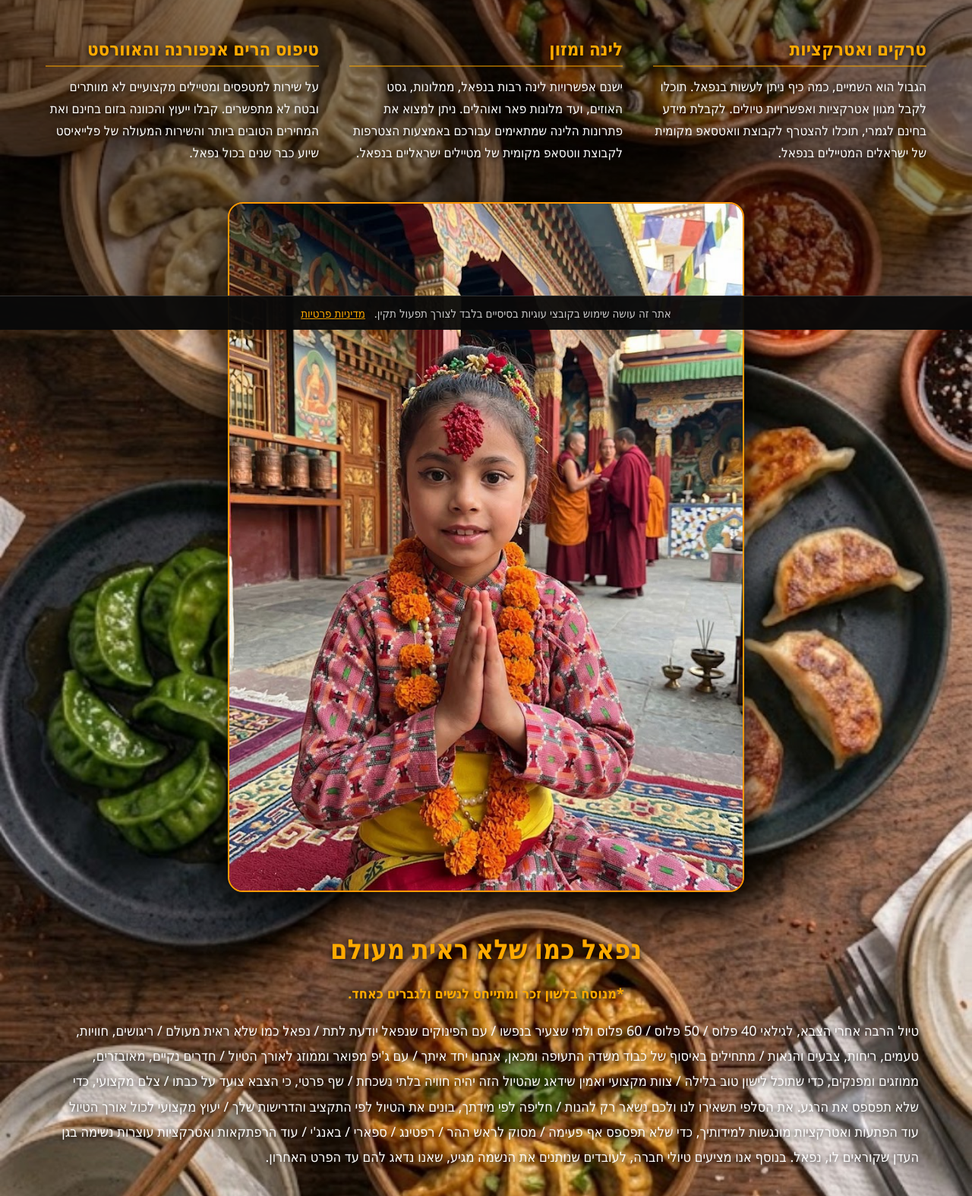
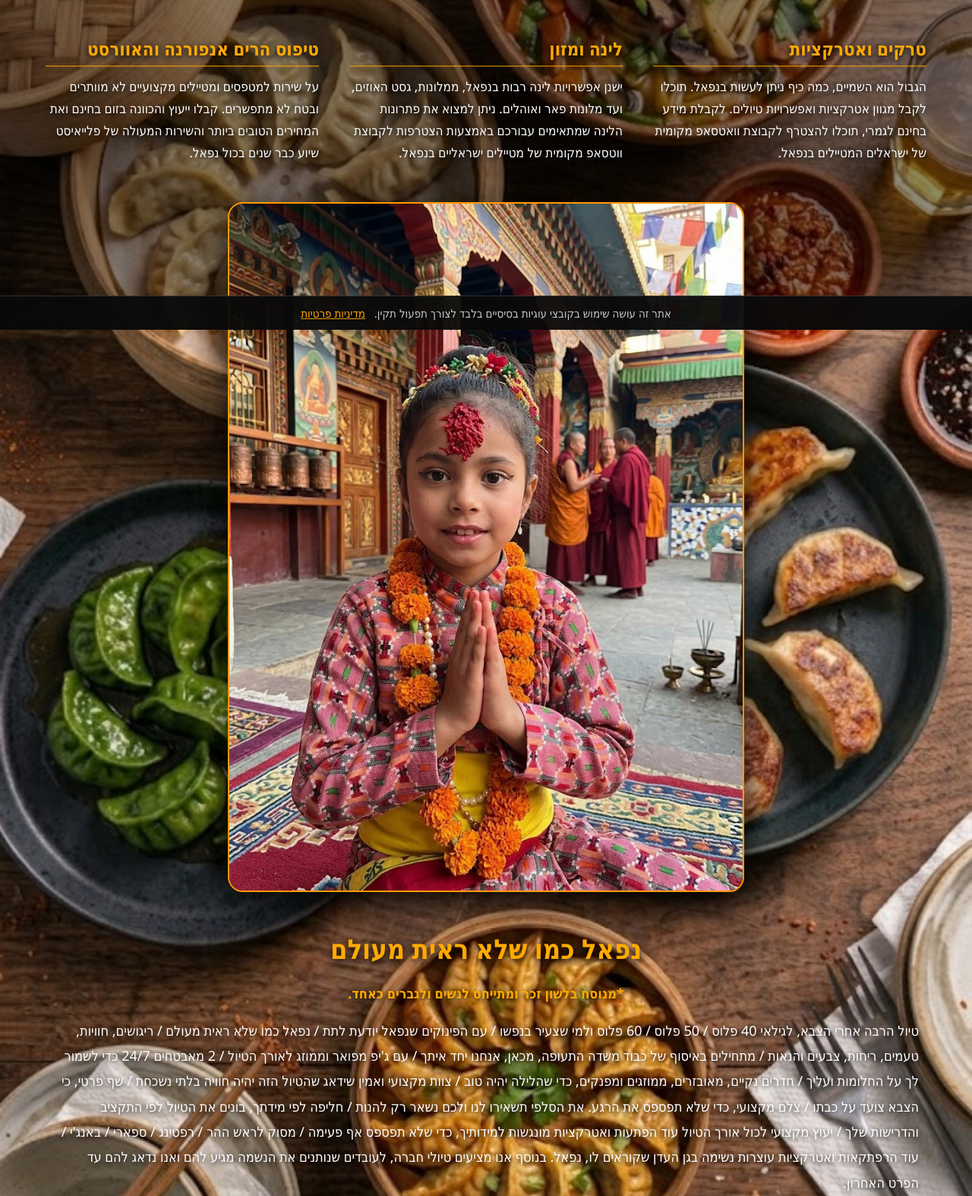
Before and after one commit to 01btc/nepal, a plain HTML site: page index.html in a window 1280 px wide. Shown: the part 366-1940 px from the top of the page at 76% size. Drawn offline with Linux system fonts and the light colour scheme.

Commit message:
Update index.html

```diff
--- a/index.html
+++ b/index.html
@@ -110,7 +110,6 @@
             font-weight: 500;
         }
 
-        /* תמונת הילדה הוגדלה ל-200% (רוחב 680px) */
         .hero-child-img {
             width: 680px;
             max-width: 100%;
@@ -223,7 +222,7 @@
             </div>
             <div class="column-box">
                 <h3>לינה ומזון</h3>
-                <p>ישנם אפשרויות לינה רבות בנפאל, ממלונות, גסט האוזים, ועד מלונות פאר ואוהלים. ניתן למצוא את פתרונות הלינה שמתאימים עבורכם באמצעות הצטרפות לקבוצת ווטסאפ מקומית של מטיילים ישראליים בנפאל.</p>
+                <p>ישנן אפשרויות לינה רבות בנפאל, ממלונות, גסט האוזים, ועד מלונות פאר ואוהלים. ניתן למצוא את פתרונות הלינה שמתאימים עבורכם באמצעות הצטרפות לקבוצת ווטסאפ מקומית של מטיילים ישראליים בנפאל.</p>
             </div>
             <div class="column-box">
                 <h3>טיפוס הרים אנפורנה והאוורסט</h3>
@@ -236,7 +235,7 @@
         <div class="central-text-box">
             <h2>נפאל כמו שלא ראית מעולם</h2>
             <p style="text-align: center; color: #ffaa00; margin-bottom: 15px; font-weight: bold;">*מנוסח בלשון זכר ומתייחס לנשים ולגברים כאחד.</p>
-            <p>טיול הרבה אחרי הצבא, לגילאי 40 פלוס / 50 פלוס / 60 פלוס ולמי שצעיר בנפשו / עם הפינוקים שנפאל יודעת לתת / נפאל כמו שלא ראית מעולם / ריגושים, חוויות, טעמים, ריחות, צבעים והנאות / מתחילים באיסוף של כבוד משדה התעופה ומכאן, אנחנו יחד איתך / עם ג'יפ מפואר וממוזג לאורך הטיול / חדרים נקיים, מאובזרים, ממוזגים ומפנקים, כדי שתוכל לישון טוב בלילה / צוות מקצועי ואמין שידאג שהטיול הזה יהיה חוויה בלתי נשכחת / שף פרטי, כי הצבא צועד על כבתו / צלם מקצועי, כדי שלא תפספס את הרגע. את הסלפי תשאירו לנו ולכם נשאר רק להנות / חליפה לפי מידתך, בונים את הטיול לפי התקציב והדרישות שלך / יעוץ מקצועי לכול אורך הטיול עוד הפתעות ואטרקציות מונגשות למידותיך, כדי שלא תפספס אף פעימה / מסוק לראש ההר / רפטינג / ספארי / באנג'י / עוד הרפתקאות ואטרקציות עוצרות נשימה בגן העדן שקוראים לו, נפאל. בנוסף אנו מציעים טיולי חברה, לעובדים שנותנים את הנשמה מגיע, שאנו נדאג להם עד הפרט האחרון.</p>
+            <p>טיול הרבה אחרי הצבא, לגילאי 40 פלוס / 50 פלוס / 60 פלוס ולמי שצעיר בנפשו / עם הפינוקים שנפאל יודעת לתת / נפאל כמו שלא ראית מעולם / ריגושים, חוויות, טעמים, ריחות, צבעים והנאות / מתחילים באיסוף של כבוד משדה התעופה, מכאן, אנחנו יחד איתך / עם ג'יפ מפואר וממוזג לאורך הטיול / 2 מאבטחים 24/7 כדי לשמור לך על החלומות ועליך / חדרים נקיים, מאובזרים, ממוזגים ומפנקים, כדי שהלילה יהיה טוב / צוות מקצועי ואמין שידאג שהטיול הזה יהיה חוויה בלתי נשכחת / שף פרטי, כי הצבא צועד על כבתו / צלם מקצועי, כדי שלא תפספס את הרגע. את הסלפי תשאירו לנו ולכם נשאר רק להנות / חליפה לפי מידתך, בונים את הטיול לפי התקציב והדרישות שלך / יעוץ מקצועי לכול אורך הטיול עוד הפתעות ואטרקציות מונגשות למידותיך, כדי שלא תפספס אף פעימה / מסוק לראש ההר / רפטינג / ספארי / באנג'י / עוד הרפתקאות ואטרקציות עוצרות נשימה בגן העדן שקוראים לו, נפאל. בנוסף אנו מציעים טיולי חברה, לעובדים שנותנים את הנשמה מגיע להם ואנו נדאג להם עד הפרט האחרון.</p>
         </div>
 
         <div class="columns-section">
```
